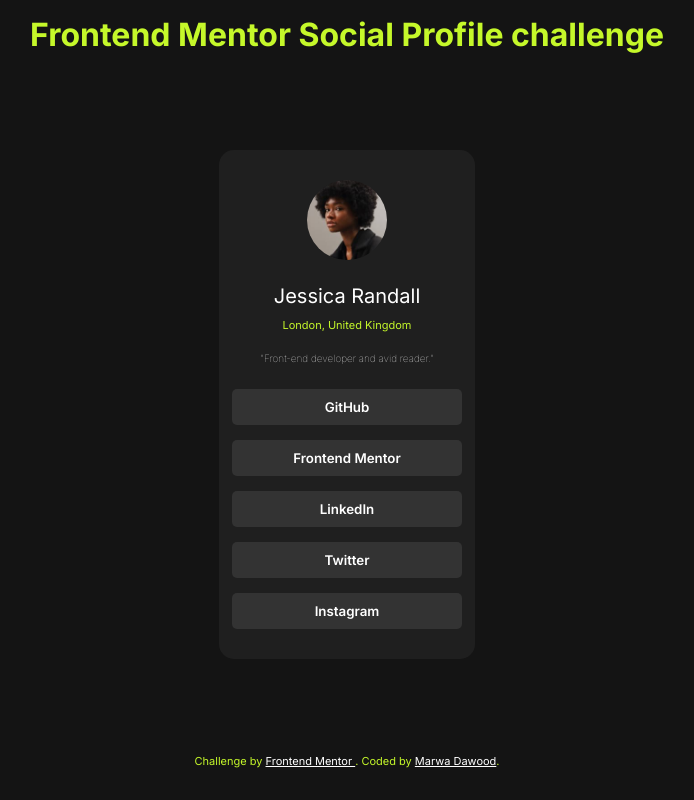
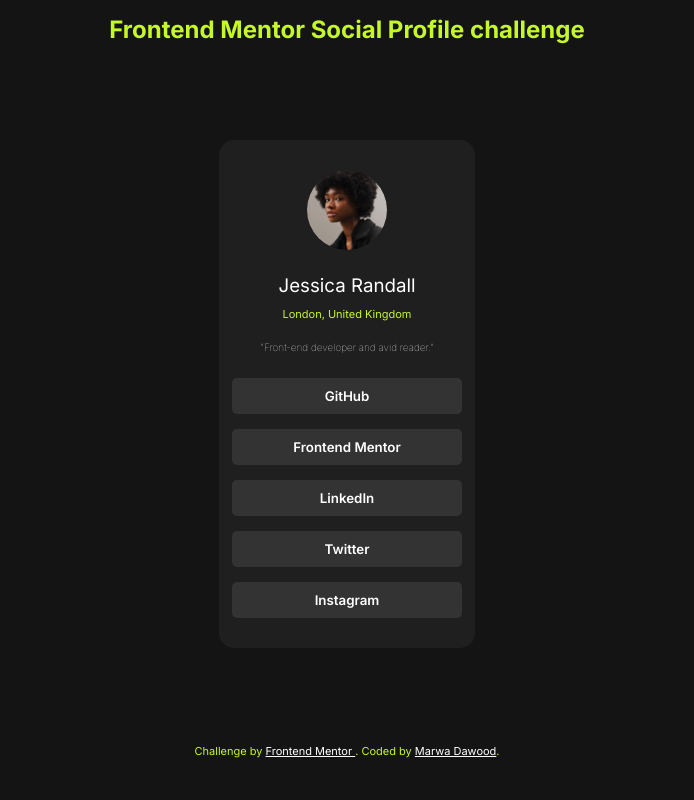
Before and after one commit to MarwaDawood/FrontendMentor_socials, a plain HTML site: page index.html in a window 1280 px wide. Shown: the whole page, without its empty margins (293-987 px from the left). Drawn offline with Linux system fonts and the light colour scheme.

Commit message:
fifth commit

```diff
--- a/index.html
+++ b/index.html
@@ -14,7 +14,7 @@
 </head>
 <body>
   <header>
-   <h1> Frontend Mentor Social Profile challenge </h1>
+   <h2> Frontend Mentor Social Profile challenge </h2>
   </header>
   <main>
     <section class="profileContainer">
@@ -22,7 +22,7 @@
         <div class="profilePic">
           <img src="./assets/images/avatar-jessica.jpeg" alt="profile picture">
         </div>
-          <p class="name"> Jessica Randall </p>
+          <h3> Jessica Randall <h3>
           <p class="location"> London, United Kingdom </p>
           <p class="bio"> "Front-end developer and avid reader." </p>
           <div class="buttonsContainer">
--- a/style.css
+++ b/style.css
@@ -39,9 +39,8 @@
     height: 80px;
 }
 
-.name {
+.profile h3{
     color: hsl(0, 0%, 100%);
-    font-size: 20px;
     font-weight: 500;
 }
 
```
